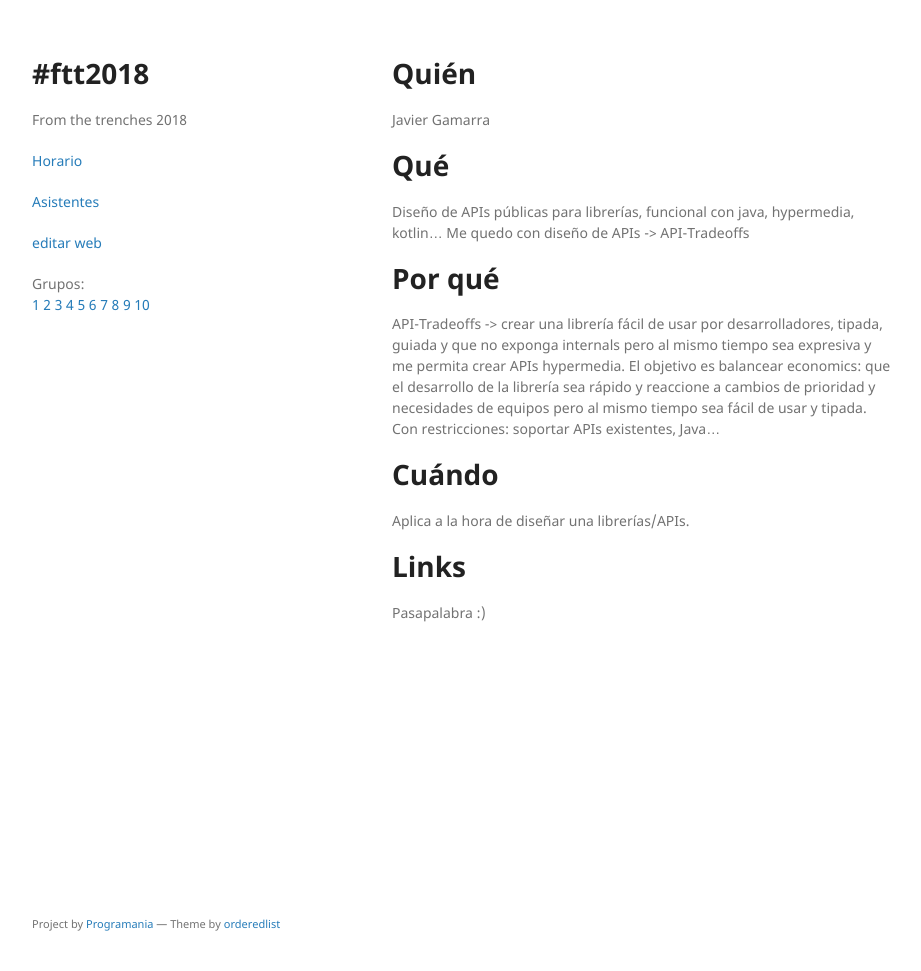
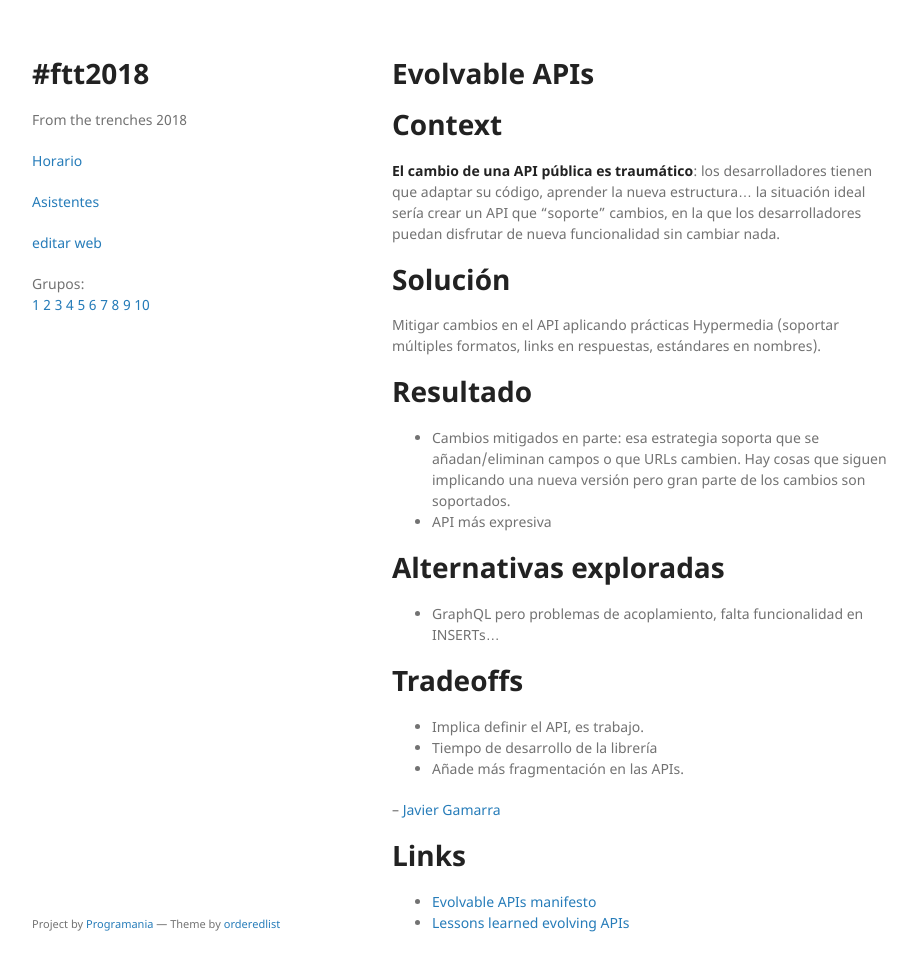
Before and after one commit to xala3pa/ftt2018, a Jekyll site: the page built from experiencias/9.md, in a window 1280 px wide and 1003 px high. Shown: the top 971 px of the window, without its empty margins (178-1099 px from the left). Built offline with Jekyll 4.4.1, drawn with Linux system fonts in a browser that asks for light colours; our own code applies the rules of GitHub Pages for plain Markdown files.

Commit message:
Update 9.md

```diff
--- a/experiencias/9.md
+++ b/experiencias/9.md
@@ -1,14 +1,32 @@
-# Quién
-Javier Gamarra
+# Evolvable APIs
 
-# Qué
-Diseño de APIs públicas para librerías, funcional con java, hypermedia, kotlin... Me quedo con diseño de APIs -> API-Tradeoffs
+# Context
 
-# Por qué
-API-Tradeoffs -> crear una librería fácil de usar por desarrolladores, tipada, guiada y que no exponga internals pero al mismo tiempo sea expresiva y me permita crear APIs hypermedia. El objetivo es balancear economics: que el desarrollo de la librería sea rápido y reaccione a cambios de prioridad y necesidades de equipos pero al mismo tiempo sea fácil de usar y tipada. Con restricciones: soportar APIs existentes, Java...
+**El cambio de una API pública es traumático**: los desarrolladores tienen que adaptar su código, aprender la nueva estructura...
+la situación ideal sería crear un API que "soporte" cambios, en la que los desarrolladores puedan disfrutar de nueva funcionalidad sin cambiar nada.
 
-# Cuándo
-Aplica a la hora de diseñar una librerías/APIs.
+# Solución
+
+Mitigar cambios en el API aplicando prácticas Hypermedia (soportar múltiples formatos, links en respuestas, estándares en nombres).
+
+# Resultado
+
+* Cambios mitigados en parte: esa estrategia soporta que se añadan/eliminan campos o que URLs cambien. Hay cosas que siguen implicando una nueva versión pero gran parte de los cambios son soportados.
+* API más expresiva
+
+# Alternativas exploradas
+
+* GraphQL pero problemas de acoplamiento, falta funcionalidad en INSERTs...
+
+# Tradeoffs
+
+* Implica definir el API, es trabajo.
+* Tiempo de desarrollo de la librería
+* Añade más fragmentación en las APIs.
+
+-- [Javier Gamarra](https://twitter.com/nhpatt)
 
 # Links
-Pasapalabra :)
+
+* [Evolvable APIs manifesto](https://evolvable-apis.org/)
+* [Lessons learned evolving APIs](https://www.slideshare.net/JorgeFerrer6/the-liferay-case-lessons-learned-evolving-from-rpc-to-hypermedia-rest-apis-93571456)
```
